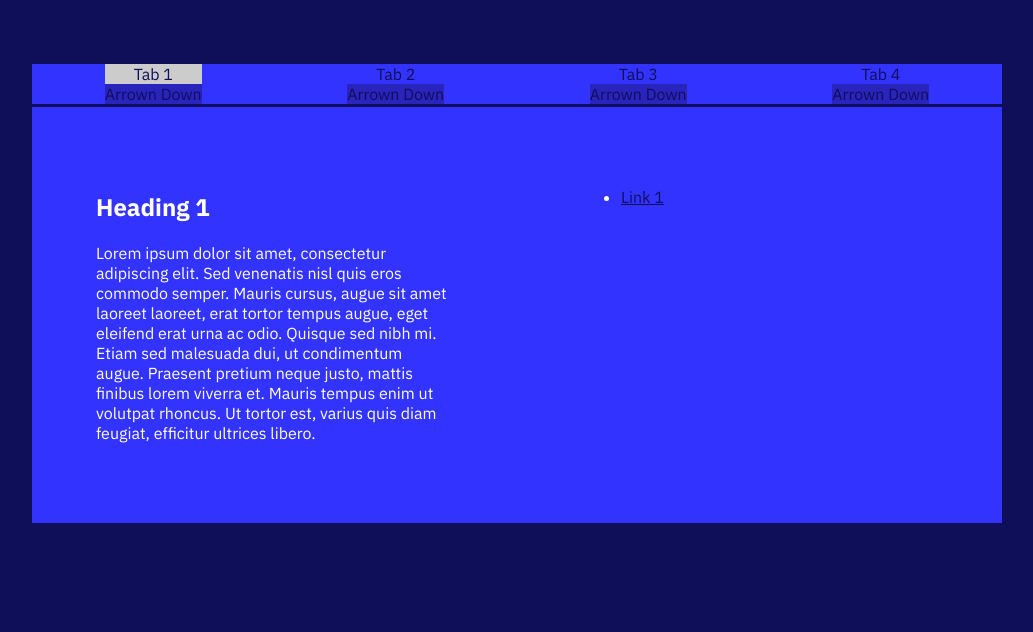
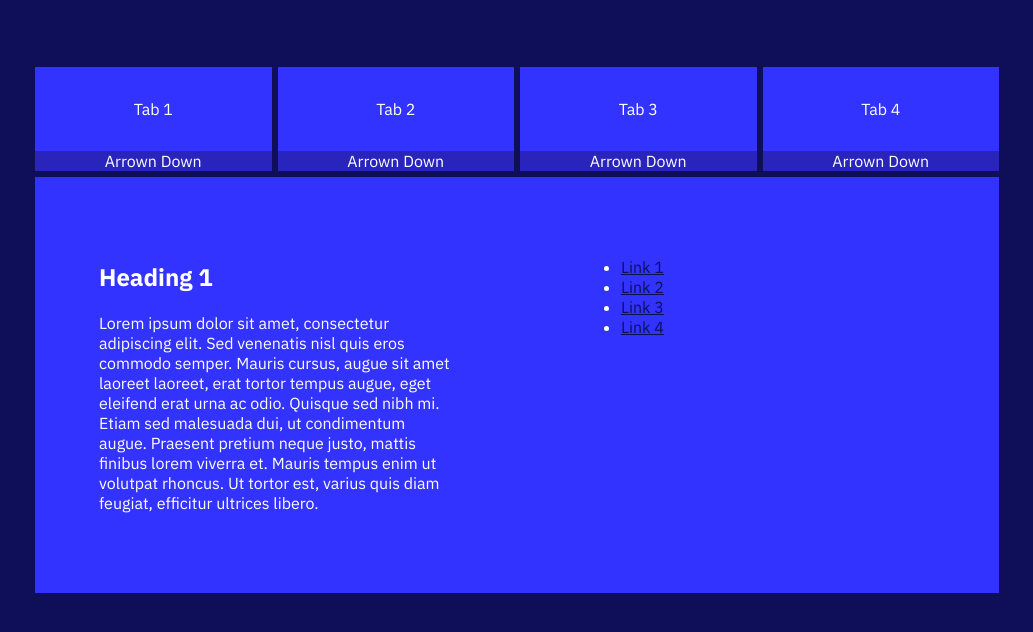
Before and after one commit to markifornia/projects, a PHP site: page /login/front-end/dynamic-tabs/jquery/index.html in a window 1280 px wide. Shown: the top 632 px of the page, without its empty margins (123-1156 px from the left). Run offline with PHP 8.4, Linux system fonts and the light colour scheme.

Commit message:
fix: css tab padding

```diff
--- a/front-end/dynamic-tabs/jquery/css/style.css
+++ b/front-end/dynamic-tabs/jquery/css/style.css
@@ -13,7 +13,6 @@
 
 .tab-component {
     margin-top: 4em;
-    background-color: #33f;
     position: relative;
     max-width: 970px;
     margin-right: auto;
@@ -22,6 +21,8 @@
 
 [data-tab-content] {
     display: none;
+    background-color: #33f;
+    border: 3px solid #0f0f59;
 }
 
 .active[data-tab-content] {
@@ -39,17 +40,29 @@
     display: flex;
     justify-content: space-around;
     list-style-type: none;
-    border-bottom: 3px solid #0f0f59;
+}
+
+.dynamic-tabs li {
+    flex: 1 1 auto;
+    border: 3px solid #0f0f59;
 }
 
 .tab {
     display: block;
     text-align: center;
+    background-color: #33f;
+}
+
+.tab span.tab-title {
+    padding: 2em;
+    background-color: #33f;
+    color: #fff;
 }
 
 .tab span {
     display: block;
     background: #2924BC;
+    color: #ffffff;
 }
 
 .tab.active {
--- a/front-end/dynamic-tabs/jquery/index.html
+++ b/front-end/dynamic-tabs/jquery/index.html
@@ -12,25 +12,25 @@
         <ul class="dynamic-tabs">
             <li>
                 <a data-tab-target="#tab-1" class="tab active">
-                    Tab 1
+                    <span class="tab-title">Tab 1</span>
                     <span>Arrown Down</span>
                 </a>
             </li>
             <li>
                 <a data-tab-target="#tab-2" class="tab">
-                    Tab 2
+                    <span class="tab-title">Tab 2</span>
                     <span>Arrown Down</span>
                 </a>
             </li>
             <li>
                 <a data-tab-target="#tab-3" class="tab">
-                    Tab 3
+                    <span class="tab-title">Tab 3</span>
                     <span>Arrown Down</span>
                 </a>
             </li>
             <li>
                 <a data-tab-target="#tab-4" class="tab">
-                    Tab 4
+                    <span class="tab-title">Tab 4</span>
                     <span>Arrown Down</span>
                 </a>
             </li>
@@ -44,6 +44,9 @@
                 <div>
                     <ul>
                         <li><a href="" title="">Link 1</a></li>
+                        <li><a href="" title="">Link 2</a></li>
+                        <li><a href="" title="">Link 3</a></li>
+                        <li><a href="" title="">Link 4</a></li>
                     </ul>
                 </div>
             </div>
@@ -55,6 +58,9 @@
                 <div>
                     <ul>
                         <li><a href="" title="">Link 1</a></li>
+                        <li><a href="" title="">Link 2</a></li>
+                        <li><a href="" title="">Link 3</a></li>
+                        <li><a href="" title="">Link 4</a></li>
                     </ul>
                 </div>
             </div>
@@ -66,6 +72,9 @@
                 <div>
                     <ul>
                         <li><a href="" title="">Link 1</a></li>
+                        <li><a href="" title="">Link 2</a></li>
+                        <li><a href="" title="">Link 3</a></li>
+                        <li><a href="" title="">Link 4</a></li>
                     </ul>
                 </div>
             </div>
@@ -77,6 +86,9 @@
                 <div>
                     <ul>
                         <li><a href="" title="">Link 1</a></li>
+                        <li><a href="" title="">Link 2</a></li>
+                        <li><a href="" title="">Link 3</a></li>
+                        <li><a href="" title="">Link 4</a></li>
                     </ul>
                 </div>
             </div>
```
